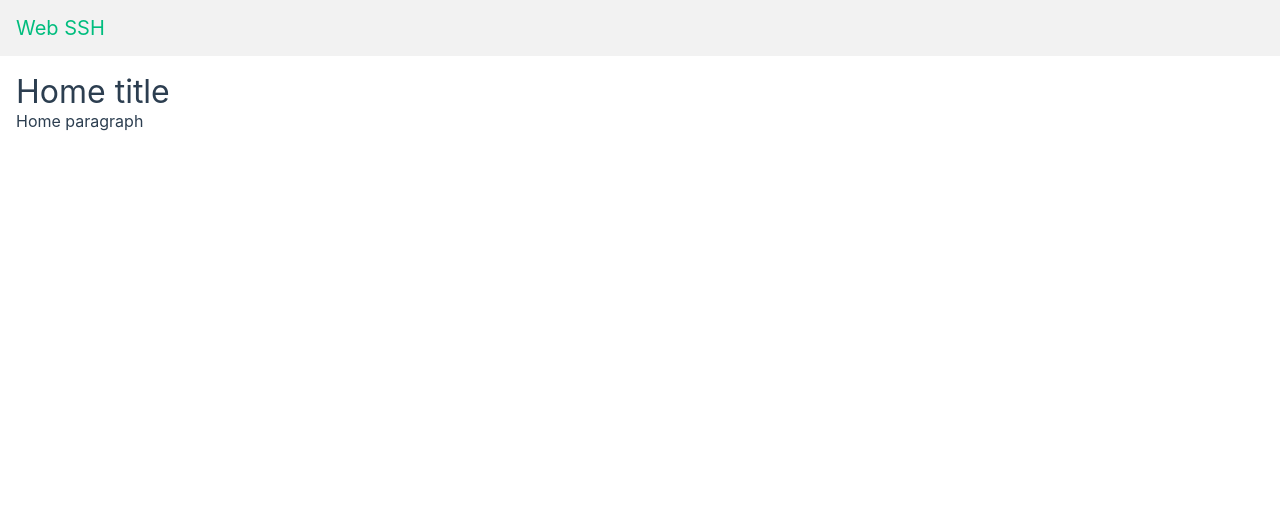
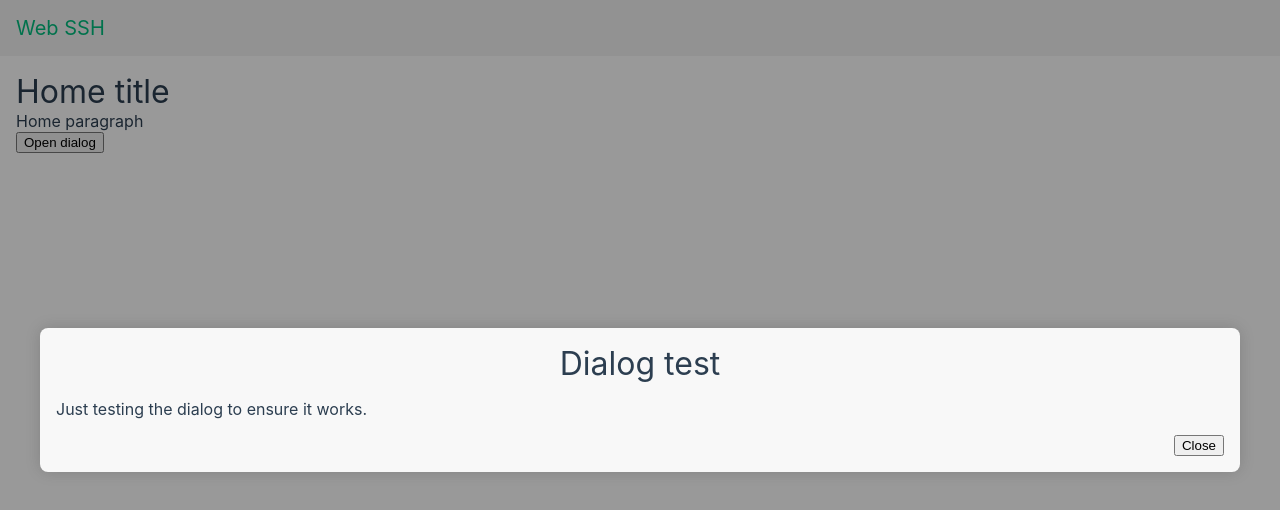
Before and after one commit to WKHAllen/web-ssh, a Vue app: page / in a window 1280 px wide. Shown: the top 510 px of the page. Built offline with nearby package versions, Linux system fonts and the light colour scheme.

Commit message:
Add dialog component

```diff
--- a/src/App.vue
+++ b/src/App.vue
@@ -1,11 +1,11 @@
 <script setup lang="ts">
 import { RouterView } from "vue-router";
-import AppHeader from "./components/AppHeader.vue";
+import HeaderComponent from "./components/HeaderComponent.vue";
 </script>
 
 <template>
   <header>
-    <AppHeader />
+    <HeaderComponent />
   </header>
   <main>
     <RouterView />
--- a/src/assets/base.css
+++ b/src/assets/base.css
@@ -16,6 +16,9 @@
   --vt-c-text-dark-2: rgba(235, 235, 235, 0.64);
 
   --padding: 16px;
+  --border-radius: 8px;
+  --box-shadow: 0 0 16px rgba(63, 63, 63, 0.25);
+  --dialog-animation-duration: 0.15s;
 }
 
 /* semantic color variables for this project */
@@ -84,3 +87,22 @@ a,
     background-color: hsla(160, 100%, 37%, 0.2);
   }
 }
+
+.icon-button {
+  background-color: rgba(0, 0, 0, 0);
+  color: var(--color-text);
+  font-size: 1.5rem;
+  border: 0;
+  border-radius: 100vmax;
+  padding: 0;
+  margin: 0;
+  width: 32px;
+  height: 32px;
+  display: flex;
+  justify-content: center;
+  align-items: center;
+}
+
+.icon-button:hover {
+  cursor: pointer;
+}
--- /dev/null
+++ b/src/components/DialogComponent.vue
@@ -0,0 +1,140 @@
+<script setup lang="ts">
+import { ref, watch } from "vue";
+
+type DialogSize = "small" | "medium" | "large";
+
+const props = defineProps<{
+  dialogOpen: boolean;
+  size?: DialogSize;
+  closeButton?: boolean;
+}>();
+
+const emit = defineEmits<{
+  (e: "closeRequest"): void;
+}>();
+
+const dialogContainerRef = ref(null);
+
+function clickOutsideEvent(event: MouseEvent): void {
+  if (event.target === dialogContainerRef.value) {
+    emit("closeRequest");
+  }
+}
+
+if (props.dialogOpen) {
+  document.body.addEventListener("click", clickOutsideEvent);
+}
+
+watch(
+  () => props.dialogOpen,
+  (dialogOpen) => {
+    if (dialogOpen) {
+      document.body.addEventListener("click", clickOutsideEvent);
+    } else {
+      document.body.removeEventListener("click", clickOutsideEvent);
+    }
+  }
+);
+</script>
+
+<template>
+  <div
+    :class="{
+      'dialog-container': true,
+      'dialog-container-hidden': !dialogOpen,
+    }"
+    ref="dialogContainerRef"
+  >
+    <div
+      :class="{
+        dialog: true,
+        'dialog-small': size === 'small',
+        'dialog-medium': size === 'medium' || !size,
+        'dialog-large': size === 'large',
+      }"
+    >
+      <div v-if="closeButton" class="dialog-header-actions">
+        <button type="button" class="icon-button" @click="emit('closeRequest')">
+          &times;
+        </button>
+      </div>
+      <div class="dialog-header">
+        <slot name="dialog-header"></slot>
+      </div>
+      <div class="dialog-body">
+        <slot name="dialog-body"></slot>
+      </div>
+      <div class="dialog-actions">
+        <slot name="dialog-actions"></slot>
+      </div>
+    </div>
+  </div>
+</template>
+
+<style scoped>
+.dialog-container {
+  visibility: visible;
+  padding: var(--padding);
+  position: fixed;
+  z-index: 1;
+  left: 0;
+  top: 0;
+  width: 100%;
+  height: 100%;
+  overflow: auto;
+  background-color: rgba(0, 0, 0, 0.4);
+  display: flex;
+  justify-content: center;
+  align-items: center;
+  opacity: 1;
+  transition: visibility 0s, opacity var(--dialog-animation-duration) linear;
+}
+
+.dialog-container.dialog-container-hidden {
+  visibility: hidden;
+  opacity: 0;
+  transition: visibility var(--dialog-animation-duration),
+    opacity var(--dialog-animation-duration) linear;
+}
+
+.dialog {
+  padding: var(--padding);
+  background-color: var(--color-background-soft);
+  border-radius: var(--border-radius);
+  box-shadow: var(--box-shadow);
+}
+
+.dialog.dialog-small {
+  width: clamp(250px, 25%, 500px);
+}
+
+.dialog.dialog-medium {
+  width: clamp(250px, 50%, 800px);
+}
+
+.dialog.dialog-large {
+  width: clamp(250px, 100%, 1200px);
+}
+
+.dialog-header-actions {
+  display: flex;
+  flex-direction: row;
+  justify-content: end;
+  align-items: center;
+}
+
+.dialog-header {
+  text-align: center;
+}
+
+.dialog-body {
+  margin: var(--padding) 0;
+}
+
+.dialog-actions {
+  display: flex;
+  flex-direction: row;
+  justify-content: end;
+  align-items: center;
+}
+</style>
--- a/src/components/AppHeader.vue
+++ b/src/components/HeaderComponent.vue
@@ -11,8 +11,6 @@ import { RouterLink } from "vue-router";
 </template>
 
 <style scoped>
-@import "@/assets/base.css";
-
 .header {
   display: flex;
   flex-direction: row;
--- a/src/views/HomeView.vue
+++ b/src/views/HomeView.vue
@@ -1,6 +1,27 @@
-<script setup lang="ts"></script>
+<script setup lang="ts">
+import { ref } from "vue";
+import DialogComponent from "../components/DialogComponent.vue";
+
+const dialogOpen = ref(true);
+</script>
 
 <template>
   <h1>Home title</h1>
   <p>Home paragraph</p>
+  <button type="button" @click="dialogOpen = true">Open dialog</button>
+  <DialogComponent
+    :dialog-open="dialogOpen"
+    size="large"
+    @close-request="dialogOpen = false"
+  >
+    <template #dialog-header>
+      <h1>Dialog test</h1>
+    </template>
+    <template #dialog-body>
+      <p>Just testing the dialog to ensure it works.</p>
+    </template>
+    <template #dialog-actions>
+      <button type="button" @click="dialogOpen = false">Close</button>
+    </template>
+  </DialogComponent>
 </template>
```
